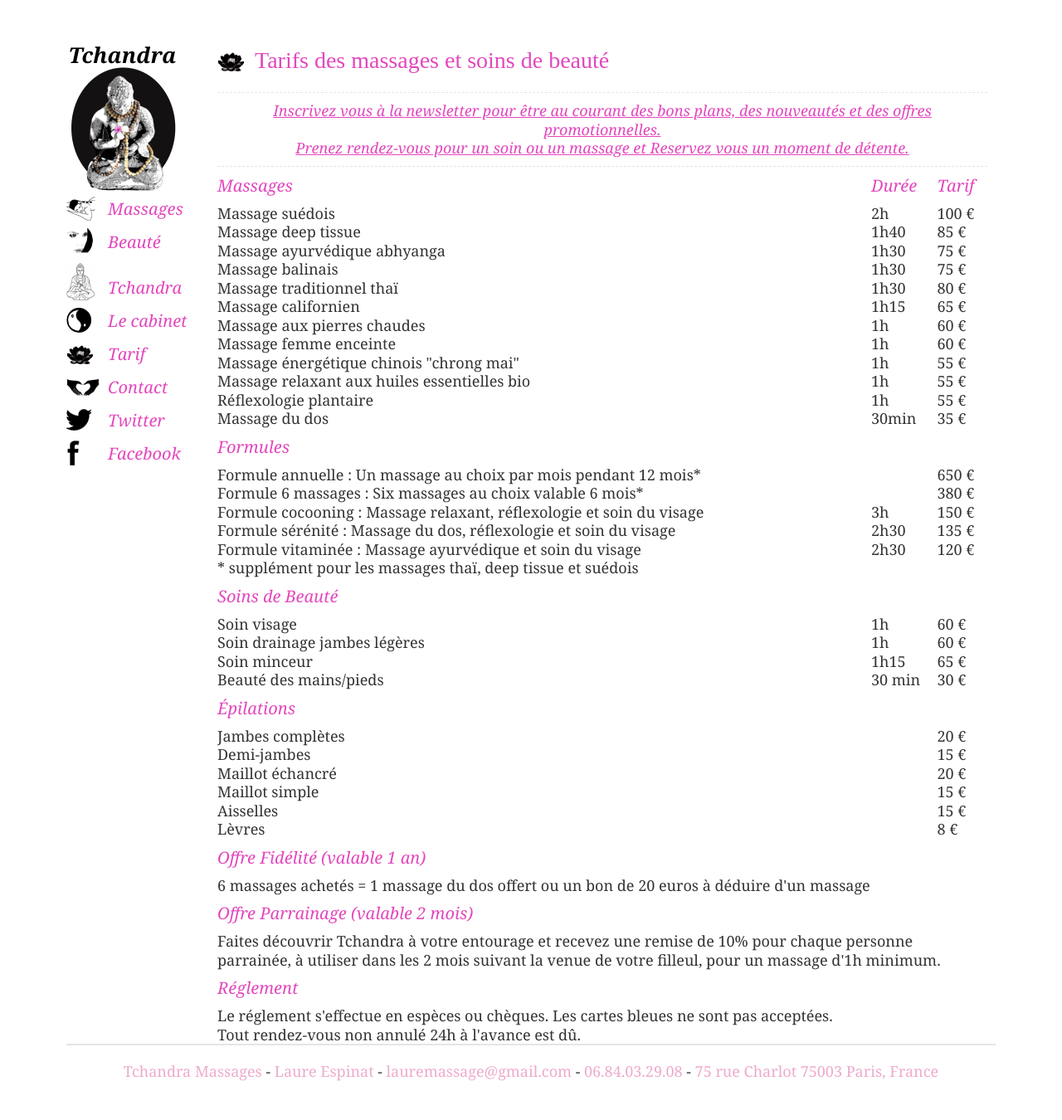
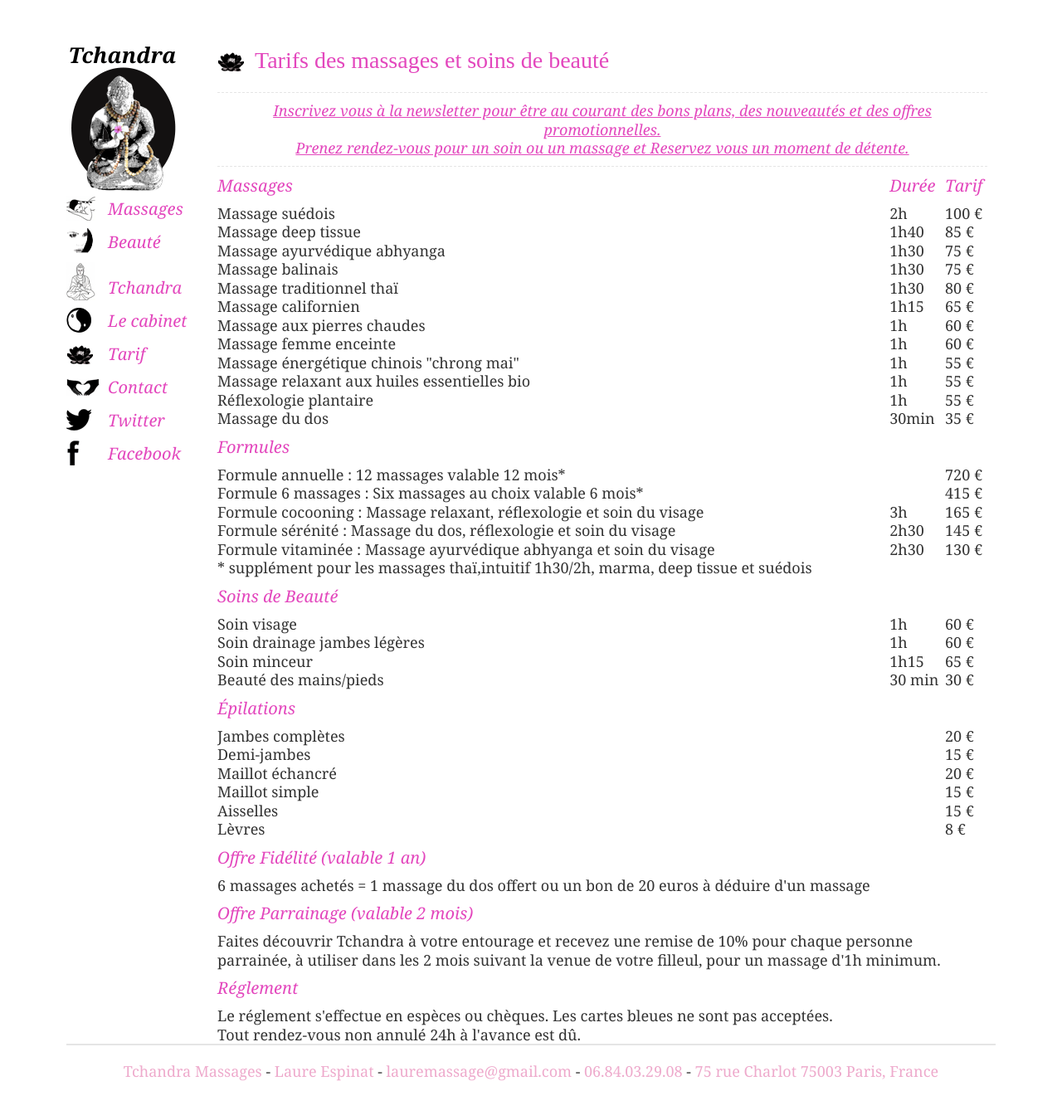
Before and after one commit to enrjphabricator/tchandra, a Jekyll site: the page built from _posts/2013-01-01-tarif.html, in a window 1280 px wide. Shown: the whole page at 83% size. Built offline with Jekyll 4.4.1, drawn with Linux system fonts in a browser that asks for light colours.

Commit message:
Update 2013-01-01-tarif.html

```diff
--- a/_posts/2013-01-01-tarif.html
+++ b/_posts/2013-01-01-tarif.html
@@ -38,12 +38,12 @@
         <tr>
             <th colspan="3">Formules</th>
         </tr>
-        <tr><td>Formule annuelle : Un massage au choix par mois pendant 12 mois*</td><td></td><td>650 &euro;</td></tr>
-        <tr><td>Formule 6 massages : Six massages au choix valable 6 mois* </td><td> </td><td>380 &euro;</td></tr>
-        <tr><td>Formule cocooning : Massage relaxant, réflexologie et soin du visage</td><td>3h</td><td>150 &euro;</td></tr>
-        <tr><td>Formule sérénité : Massage du dos, réflexologie et soin du visage</td><td>2h30</td><td>135 &euro;</td></tr>
-        <tr><td>Formule vitaminée : Massage ayurvédique et soin du visage </td><td>2h30</td><td>120 &euro;</td></tr>
-        <tr><td>* supplément pour les massages thaï, deep tissue et suédois
+        <tr><td>Formule annuelle : 12 massages valable 12 mois*</td><td></td><td>720 &euro;</td></tr>
+        <tr><td>Formule 6 massages : Six massages au choix valable 6 mois* </td><td> </td><td>415 &euro;</td></tr>
+        <tr><td>Formule cocooning : Massage relaxant, réflexologie et soin du visage</td><td>3h</td><td>165 &euro;</td></tr>
+        <tr><td>Formule sérénité : Massage du dos, réflexologie et soin du visage</td><td>2h30</td><td>145 &euro;</td></tr>
+        <tr><td>Formule vitaminée : Massage ayurvédique abhyanga et soin du visage </td><td>2h30</td><td>130 &euro;</td></tr>
+        <tr><td>* supplément pour les massages thaï,intuitif 1h30/2h, marma, deep tissue et suédois
 		<tr>
             <th colspan="3">Soins de Beauté</th>
         </tr>
```
